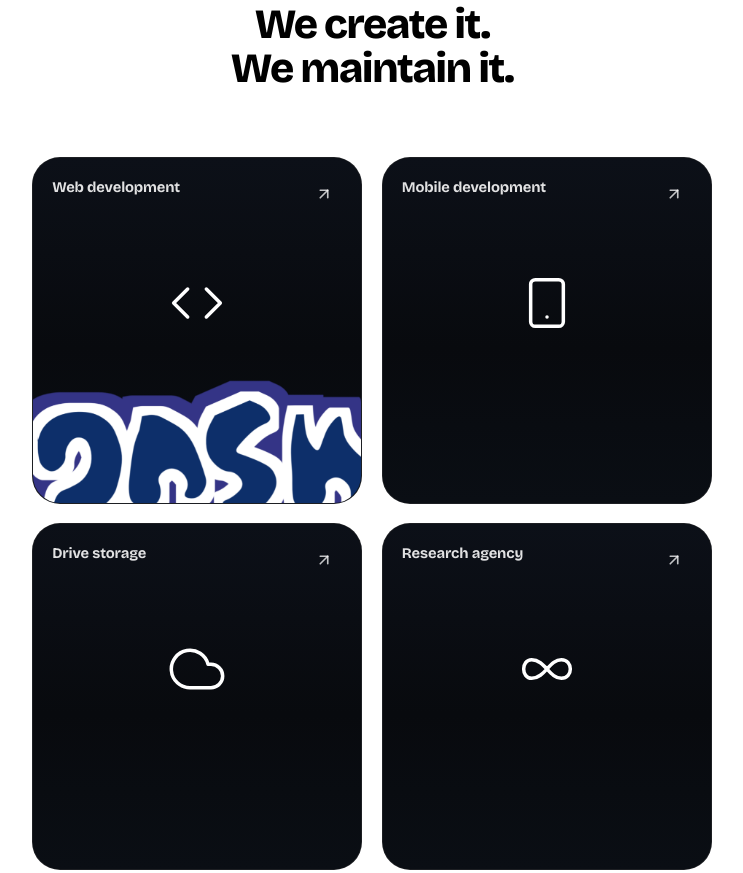
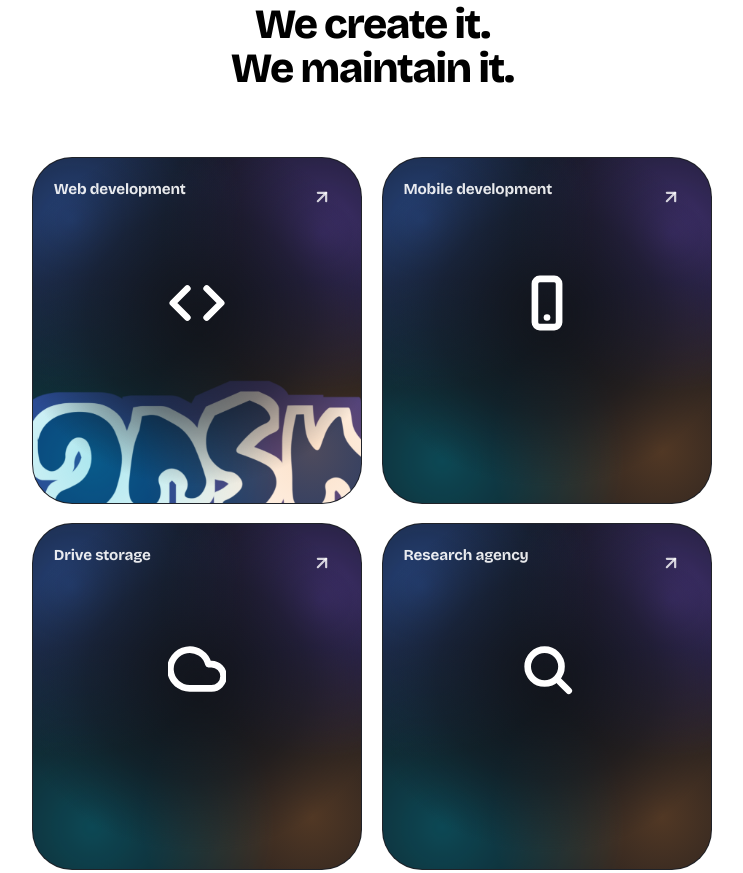
Before and after one commit to CraftyElites/wll, a plain HTML site: page public/index.html in a window 1280 px wide. Shown: the part 1577-2450 px from the top of the page, without its empty margins (268-1011 px from the left). Drawn offline with Linux system fonts and the light colour scheme; no server answers.

Commit message:
Add files via upload

```diff
--- a/public/index.html
+++ b/public/index.html
@@ -168,6 +168,13 @@
     .hero .blob.b6 { --o: .7; }
     .hero .blob.b7 { --o: .45; }
 
+    /* Kill the dotted grey grid on the hero background */
+    .hero::before {
+      display: none !important;
+      background-image: none !important;
+      content: none !important;
+    }
+
     /* Hero: UBS outline soft, matches bg (not harsh grey) */
     .hero .ubs { gap: 1.1rem; overflow: visible; }
     .hero .cardub {
@@ -358,11 +365,22 @@
       position: relative; display: block;
       aspect-ratio: 1 / 1.05;
       max-width: 420px; width: 100%; margin: 0 auto;
-      border-radius: 28px; overflow: hidden;
-      background: #0a0c10;
-      border: 1px solid rgba(255,255,255,.08);
+      border-radius: 40px; overflow: hidden;
+      background: #12151c;
+      border: 1px solid rgba(255,255,255,.06);
       text-decoration: none; color: #fff;
       isolation: isolate;
+    }
+    /* Inner diffusion: dark grey middle, glowing edge blobs */
+    .svc-card::before {
+      content: "";
+      position: absolute; inset: 0; z-index: 1; pointer-events: none;
+      background:
+        radial-gradient(ellipse 80% 70% at 50% 45%, rgba(18, 21, 28, .92) 0%, rgba(18, 21, 28, .55) 42%, transparent 72%),
+        radial-gradient(circle at 12% 18%, rgba(61, 120, 232, .45) 0%, transparent 42%),
+        radial-gradient(circle at 88% 22%, rgba(139, 92, 246, .38) 0%, transparent 40%),
+        radial-gradient(circle at 18% 88%, rgba(0, 180, 204, .32) 0%, transparent 45%),
+        radial-gradient(circle at 85% 85%, rgba(245, 146, 58, .28) 0%, transparent 42%);
     }
     .svc-bg {
       position: absolute; inset: 0; z-index: 0;
@@ -371,35 +389,40 @@
     }
     .svc-bg-fallback {
       position: absolute; inset: 0; z-index: 0;
-      background: linear-gradient(180deg, #0c1018 0%, #080a0e 55%, #0a0e14 100%);
+      background: #12151c;
     }
     .svc-top {
-      position: relative; z-index: 2;
+      position: relative; z-index: 3;
       display: flex; align-items: flex-start; justify-content: space-between;
-      padding: 1.15rem 1.2rem 0;
+      padding: 1.25rem 1.3rem 0;
     }
     .svc-top b {
-      font-size: .92rem; font-weight: 600; letter-spacing: -.01em;
-      color: rgba(255,255,255,.88);
+      font-size: .95rem; font-weight: 600; letter-spacing: -.01em;
+      color: rgba(255,255,255,.9);
     }
     .svc-arrow {
-      width: 36px; height: 36px; border-radius: 50%;
+      width: 38px; height: 38px; border-radius: 50%;
       display: grid; place-items: center;
-      color: rgba(255,255,255,.75);
+      color: rgba(255,255,255,.8);
       transition: transform .2s var(--ease), color .2s;
     }
-    .svc-arrow .ic { width: 18px; height: 18px; stroke-width: 2.2; }
+    .svc-arrow .ic {
+      width: 20px; height: 20px;
+      stroke-width: 2.6; stroke: currentColor; fill: none;
+      stroke-linecap: round; stroke-linejoin: round;
+    }
     .svc-card:hover .svc-arrow { color: #fff; transform: translate(2px, -2px); }
     .svc-icon {
-      position: absolute; z-index: 2;
+      position: absolute; z-index: 3;
       left: 50%; top: 42%; transform: translate(-50%, -50%);
-      width: 72px; height: 72px;
+      width: 80px; height: 80px;
       display: grid; place-items: center;
       color: #fff;
     }
-    .svc-icon .ic {
-      width: 56px; height: 56px;
-      stroke-width: 1.5; stroke: currentColor; fill: none;
+    .svc-icon svg {
+      width: 58px; height: 58px;
+      stroke: currentColor; fill: none;
+      stroke-width: 2.75;
       stroke-linecap: round; stroke-linejoin: round;
     }
     @media (min-width: 700px) {
@@ -759,7 +782,7 @@
               <b>Web development</b>
               <span class="svc-arrow" aria-hidden="true"><svg class="ic"><use href="#i-arrow-up-right"/></svg></span>
             </div>
-            <span class="svc-icon" aria-hidden="true"><svg class="ic"><use href="#i-code"/></svg></span>
+            <span class="svc-icon" aria-hidden="true"><svg viewBox="0 0 24 24"><polyline points="16 18 22 12 16 6"/><polyline points="8 6 2 12 8 18"/></svg></span>
           </a>
           <a class="svc-card" href="#ask" data-set-mode="build">
             <span class="svc-bg-fallback" aria-hidden="true"></span>
@@ -768,7 +791,7 @@
               <b>Mobile development</b>
               <span class="svc-arrow" aria-hidden="true"><svg class="ic"><use href="#i-arrow-up-right"/></svg></span>
             </div>
-            <span class="svc-icon" aria-hidden="true"><svg class="ic"><use href="#i-smartphone"/></svg></span>
+            <span class="svc-icon" aria-hidden="true"><svg viewBox="0 0 24 24"><rect x="7" y="2" width="10" height="20" rx="2"/><line x1="12" y1="18" x2="12.01" y2="18"/></svg></span>
           </a>
           <a class="svc-card" href="#cloud">
             <span class="svc-bg-fallback" aria-hidden="true"></span>
@@ -777,7 +800,7 @@
               <b>Drive storage</b>
               <span class="svc-arrow" aria-hidden="true"><svg class="ic"><use href="#i-arrow-up-right"/></svg></span>
             </div>
-            <span class="svc-icon" aria-hidden="true"><svg class="ic"><use href="#i-cloud"/></svg></span>
+            <span class="svc-icon" aria-hidden="true"><svg viewBox="0 0 24 24"><path d="M18 10h-1.26A8 8 0 1 0 9 20h9a5 5 0 0 0 0-10z"/></svg></span>
           </a>
           <a class="svc-card" href="#ask" data-set-mode="research">
             <span class="svc-bg-fallback" aria-hidden="true"></span>
@@ -786,7 +809,7 @@
               <b>Research agency</b>
               <span class="svc-arrow" aria-hidden="true"><svg class="ic"><use href="#i-arrow-up-right"/></svg></span>
             </div>
-            <span class="svc-icon" aria-hidden="true"><svg class="ic"><use href="#i-infinity"/></svg></span>
+            <span class="svc-icon" aria-hidden="true"><svg viewBox="0 0 24 24"><circle cx="11" cy="11" r="7"/><line x1="21" y1="21" x2="16.65" y2="16.65"/></svg></span>
           </a>
         </div>
       </div>
```
